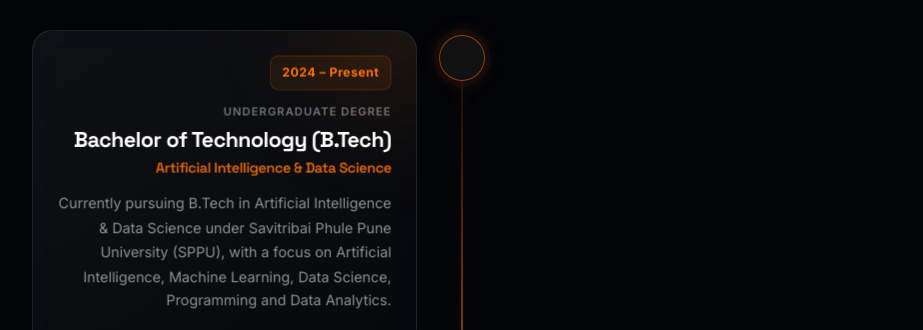
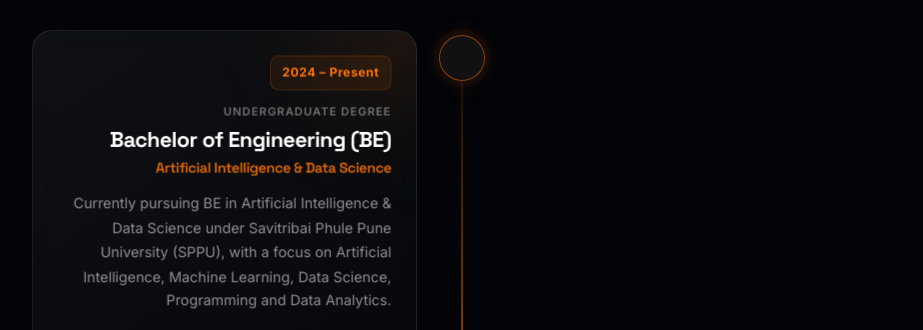
Before and after one commit to adinath-ugale/adinath-portfolio, a plain HTML site: page index.html in a window 1280 px wide. Shown: the part 8860-9190 px from the top of the page, without its empty margins (178-1101 px from the left). Drawn offline with Linux system fonts and the light colour scheme; animation ran at ten frames a second.

Commit message:
Update degree from B.Tech to BE

```diff
--- a/index.html
+++ b/index.html
@@ -1679,7 +1679,7 @@
             </span>
 
             <h3>
-              Bachelor of Technology (B.Tech)
+              Bachelor of Engineering (BE)
             </h3>
 
             <h4>
@@ -1687,7 +1687,7 @@
             </h4>
 
             <p>
-              Currently pursuing B.Tech in Artificial Intelligence
+              Currently pursuing BE in Artificial Intelligence
               &amp; Data Science under Savitribai Phule Pune
               University (SPPU), with a focus on Artificial
               Intelligence, Machine Learning, Data Science,
```
